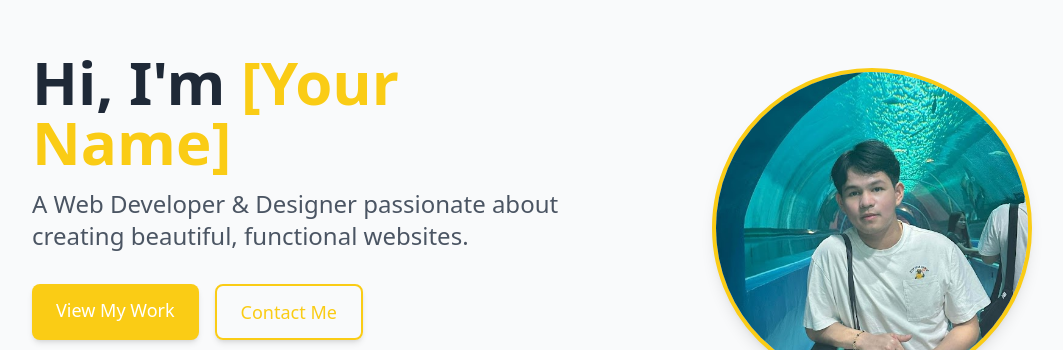
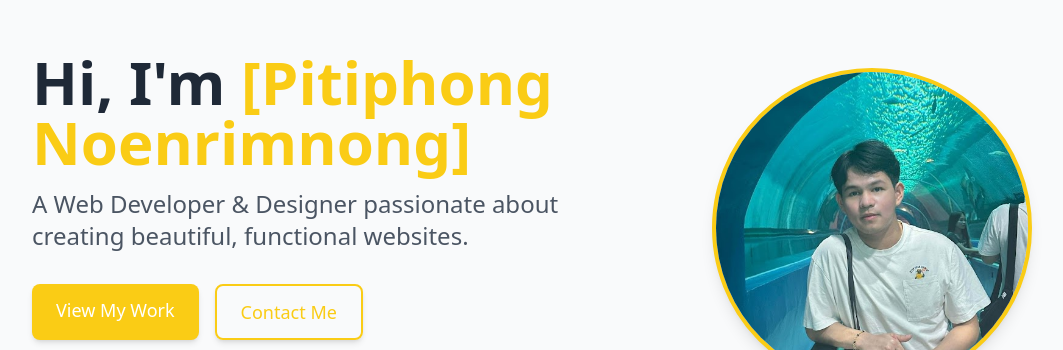
Before and after one commit to 66160249/portfolio-team21, a website: page src/components/hero/index.html in a window 1280 px wide. Shown: the part 172-522 px from the top of the page, without its empty margins (48-1111 px from the left). Drawn offline with nearby package versions, Linux system fonts and the light colour scheme.

Commit message:
docs hero

```diff
--- a/src/components/hero/index.html
+++ b/src/components/hero/index.html
@@ -13,7 +13,7 @@
             <!-- Left Content -->
             <div class="lg:w-1/2 text-center lg:text-left">
                 <h1 class="text-4xl md:text-6xl font-bold leading-tight text-gray-800">
-                    Hi, I'm <span class="text-yellow-400">[Your Name]</span>
+                    Hi, I'm <span class="text-yellow-400">[Pitiphong Noenrimnong]</span>
                 </h1>
                 <p class="mt-4 text-lg md:text-2xl font-light text-gray-600">
                     A Web Developer & Designer passionate about creating beautiful, functional websites.
```
